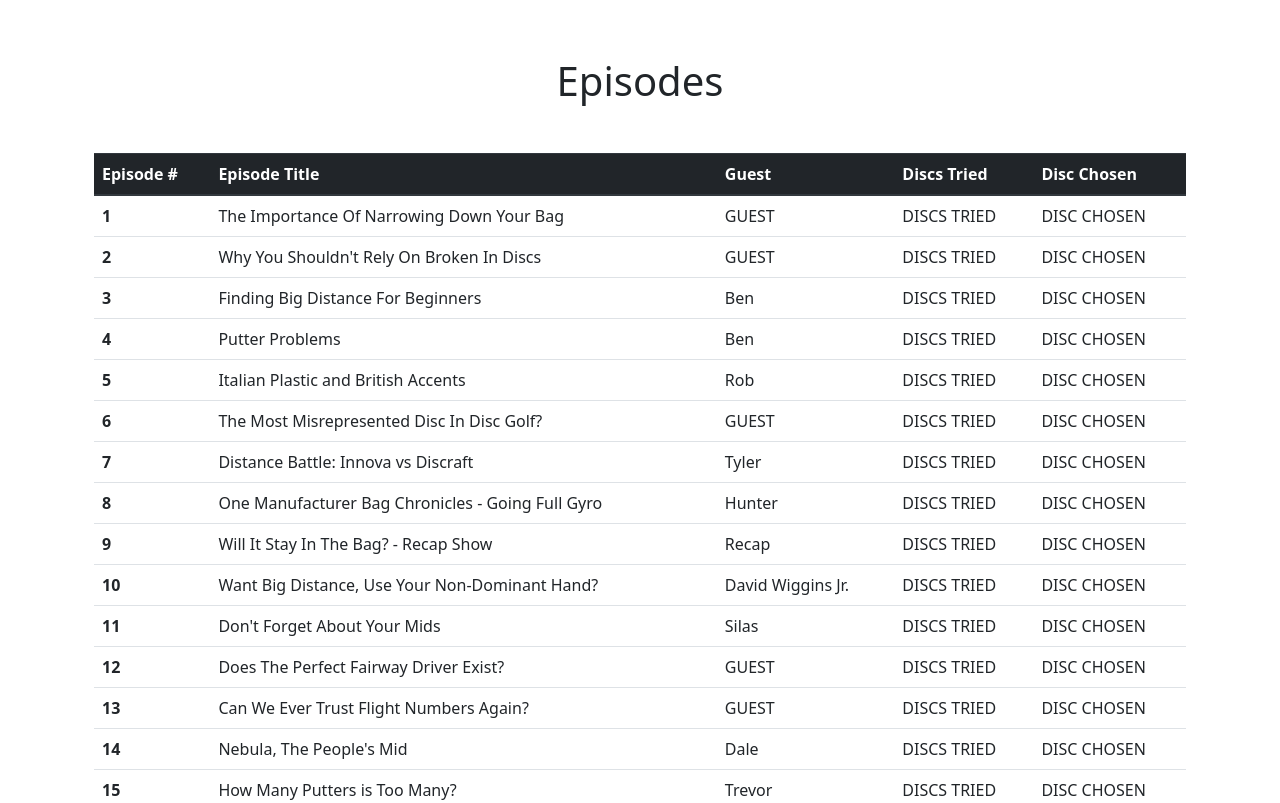
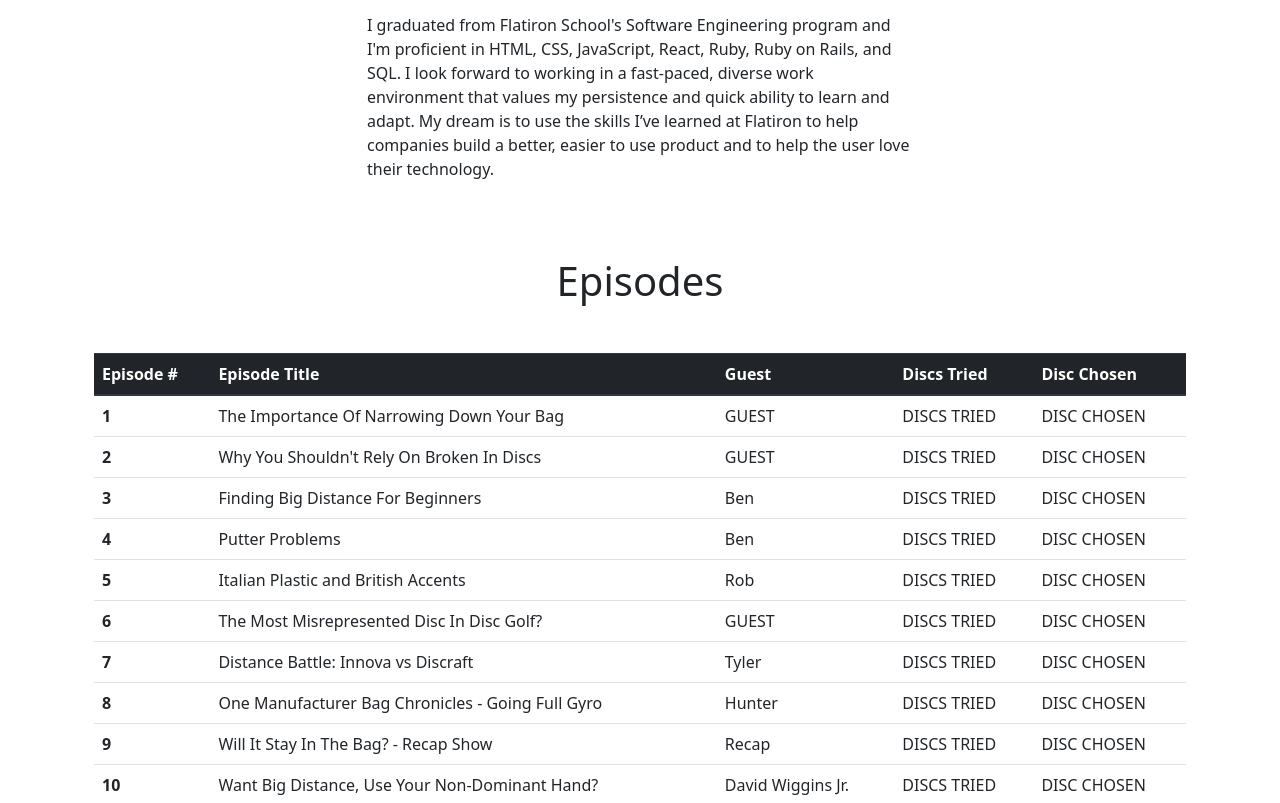
Before and after one commit to jstnhbbs/in-the-bag-test, a plain HTML site: page index.html in a window 1280 px wide. Shown: the part 1206-2009 px from the top of the page. Drawn offline with nearby package versions, Linux system fonts and the light colour scheme; files whose address does not match are found by name.

Commit message:
test commit

```diff
--- a/index.html
+++ b/index.html
@@ -96,7 +96,7 @@
 
                     </div>
 
-                    <!-- <div class="row mt-3">
+                    <div class="row mt-3">
                         <p> I graduated from Flatiron School's Software Engineering program and I'm proficient in HTML,
                             CSS, JavaScript, React, Ruby, Ruby on Rails, and SQL. I look forward to working in a
                             fast-paced, diverse work environment that values my persistence and quick ability to learn
@@ -104,7 +104,7 @@
                             better, easier to use product and to help the user love their technology.
                         </p>
 
-                    </div> -->
+                    </div>
 
                 </div>
                 <div class="col-lg-3">
```
